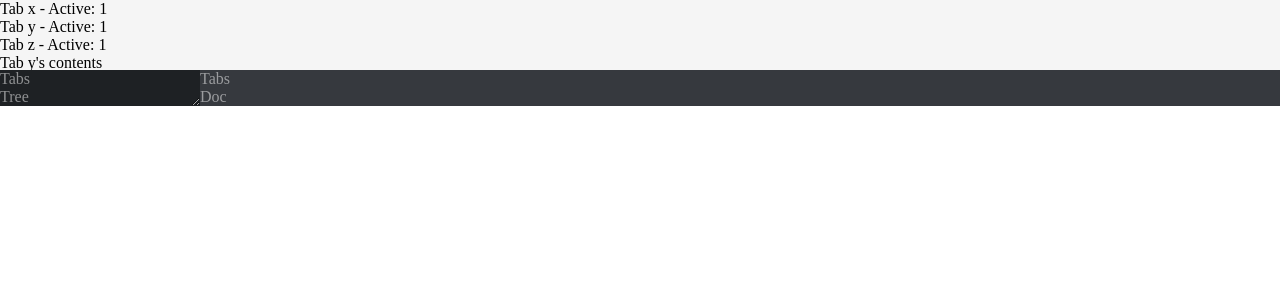
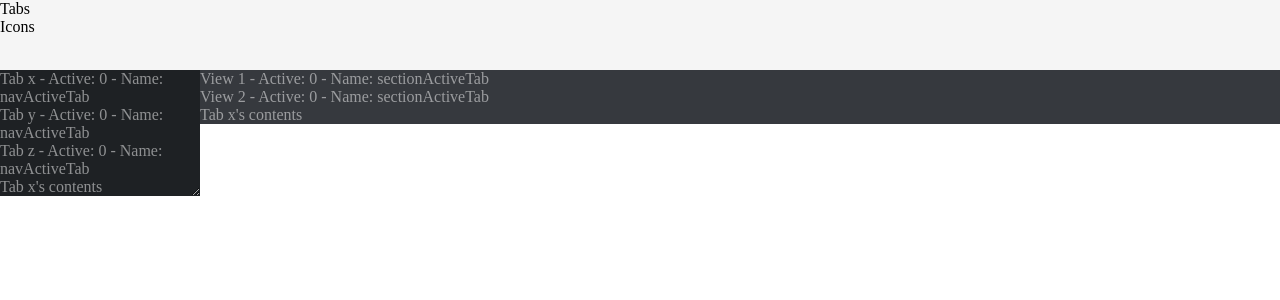
Before and after one commit to renato-rg/proteus, a React app: page / in a window 1280 px wide. Shown: the top 300 px of the page. Built offline with nearby package versions, Linux system fonts and the light colour scheme.

Commit message:
refactored tabs component, implemented bus, closed #6

```diff
--- a/app/src/App.jsx
+++ b/app/src/App.jsx
@@ -1,7 +1,8 @@
 import React, {Component} from 'react'
 import {render} from 'react-dom'
 import {header, nav, section} from './styles/global.css'
-import TabsWrapper from './components/TabsWrapper.jsx'
+import {Tabs} from './components/TabsComponent.jsx'
+
 
 // Mockup data
 const tabs = [
@@ -9,53 +10,65 @@ const tabs = [
     "Tab y",
     "Tab z"
 ]
+// Mockup data
+// Each content represents a document
 const contents = [
     "Tab x's contents",
     "Tab y's contents",
     "Tab z's contents"
 ]
 
+// Views of the same document will be handled by different components
+const TreeView = (props) => <div>{props.content}</div>
+const DocView = (props) => <div>{props.content}</div>
+
 export default class App extends Component {
     constructor(props){
         super(props)
+        // App's current state
         this.state = {
-            loaded: false
+            loaded: false,
+            navActiveTab: 0,
+            sectionActiveTab: 0
         }
-        this.getMyTabsFromHeader = this.getMyTabsFromHeader.bind(this);
-        this.myTabsHeader;
+        // Communication Bus
+        this.bus = this.bus.bind(this);
     }
 
-    componentWillMount() {
-        this.myTabsHeader = (<div>Loading...</div>)
-    }
-
-    componentDidMount() {
-        this.getMyTabsFromHeader();
-    }
-
-    getMyTabsFromHeader() {
-        setTimeout(function (){
-            this.myTabsHeader = (<TabsWrapper tabs={tabs} contents={contents}/>);
-            this.setState({
-                loaded: true
-            })
-        }.bind(this),2000);
+    // Communication Bus
+    bus(payload) {
+        this.setState(payload)
     }
 
     render() {
         return (
             <div>
                 <header>
-                    {this.myTabsHeader}
+                    <div>Tabs</div>
+                    <div>Icons</div>
                 </header>
+
                 <main>
                     <nav>
-                        <div>Tabs</div>
-                        <div>Tree</div>
+                        <Tabs
+                            tabs={tabs}
+                            activeTab={this.state.navActiveTab}
+                            bus={this.bus}
+                            busData={'navActiveTab'}/>
+
+                        <TreeView content={contents[this.state.navActiveTab]}/>
                     </nav>
+
                     <section>
-                        <div>Tabs</div>
-                        <div>Doc</div>
+                        <Tabs
+                            tabs={[`View 1`, `View 2`]}
+                            activeTab={this.state.sectionActiveTab}
+                            bus={this.bus}
+                            busData={'sectionActiveTab'}/>
+
+                        <DocView
+                            content={contents[this.state.navActiveTab]}
+                            modifier={this.state.sectionActiveTab}/>
                     </section>
                 </main>
             </div>
--- /dev/null
+++ b/app/src/components/TabsComponent.jsx
@@ -0,0 +1,20 @@
+import React, {Component} from 'react'
+import {render} from 'react-dom'
+
+/* This way, Tabs instances can recieve the same busData prop in order to
+** synchronize their current active tab behavior
+*/
+
+export class Tabs extends React.Component {
+    render() {
+        return (
+            <div>
+                {this.props.tabs.map( (title, index) =>
+                    <div key={index} onClick={()=>this.props.bus({[this.props.busData]: index})}>
+                        {title} - Active: {this.props.activeTab} - Name: {this.props.busData}
+                    </div>
+                )}
+            </div>
+        );
+    }
+}
--- a/app/src/components/TabsWrapper.jsx
+++ /dev/null
@@ -1,69 +0,0 @@
-import React, {Component} from 'react'
-import {render} from 'react-dom'
-
-export default class TabsWrapper extends React.Component {
-    constructor(props) {
-        super(props);
-        this.onTabClick = this.onTabClick.bind(this);
-        this.state = {
-            tabSelected: 1
-        };
-    }
-
-    onTabClick(index) {
-        this.setState({tabSelected: index});
-    }
-
-    render() {
-        return (
-            <div>
-
-                <Tabs tabs={this.props.tabs} active={this.state.tabSelected} handler={this.onTabClick}/>
-                <TabContent contents={this.props.contents} index={this.state.tabSelected}/>
-            </div>
-        );
-    }
-}
-
-class Tabs extends React.Component {
-    constructor(props) {
-        super(props);
-        this.state = {
-            active: props.active
-        }
-    }
-
-    componentWillReceiveProps(nextProps) {
-        if(this.state.active != nextProps.active){
-            this.setState({
-                active: nextProps.active
-            })
-        }
-    }
-
-    shouldComponentUpdate(nextProps, nextState) {
-        return this.state.active != nextProps.active
-    }
-
-    render() {
-        console.log("Tabs.render");
-      return (
-        <div>
-            {this.props.tabs.map( (title, index) =>
-                <div key={index}
-                    onClick={()=>this.props.handler(index)}>
-                    {title} - Active: {this.state.active}
-                </div>
-            )}
-        </div>
-    );
-    }
-}
-
-const TabContent = (props) => {
-    return (
-        <div>
-            {props.contents[props.index]}
-        </div>
-    )
-}
```
